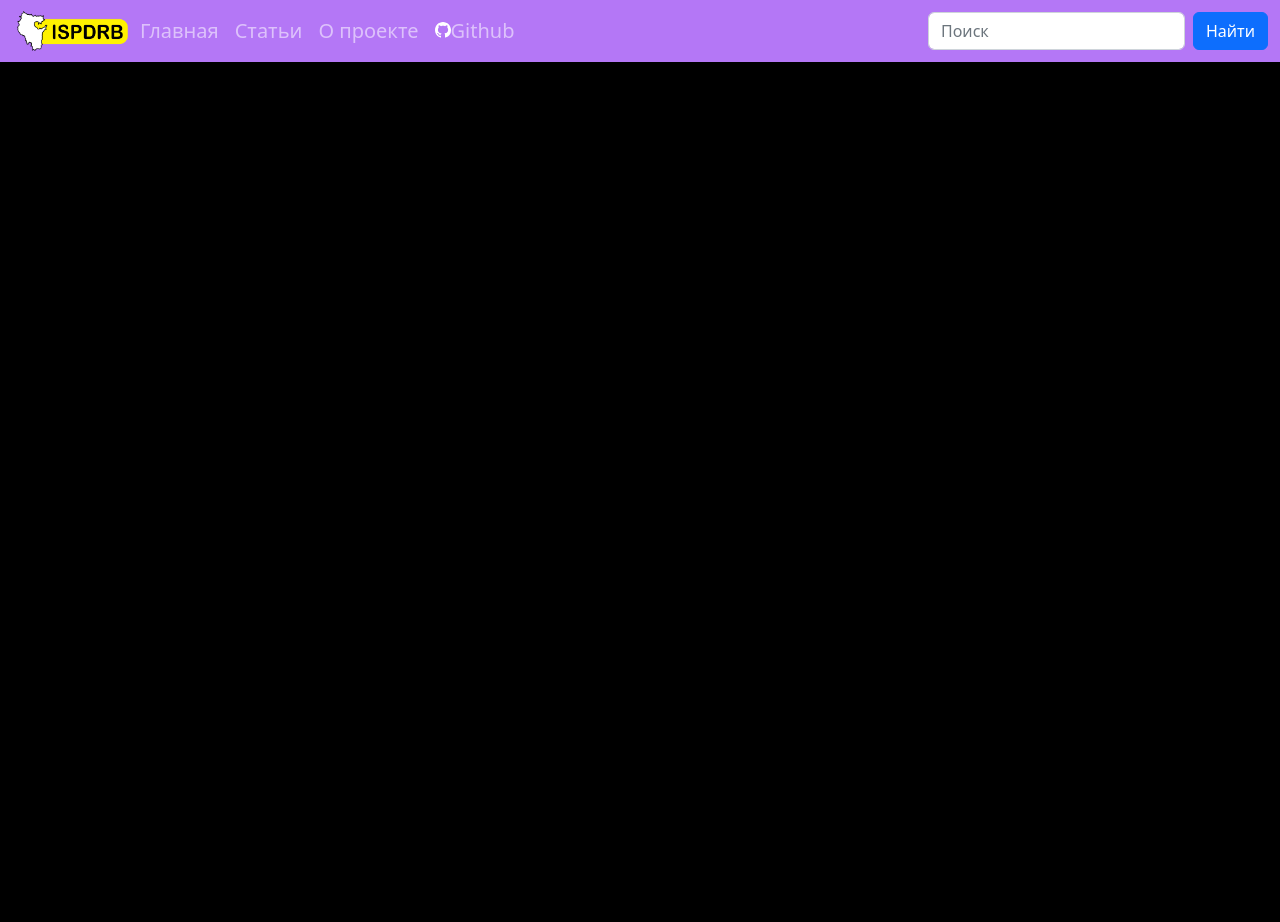
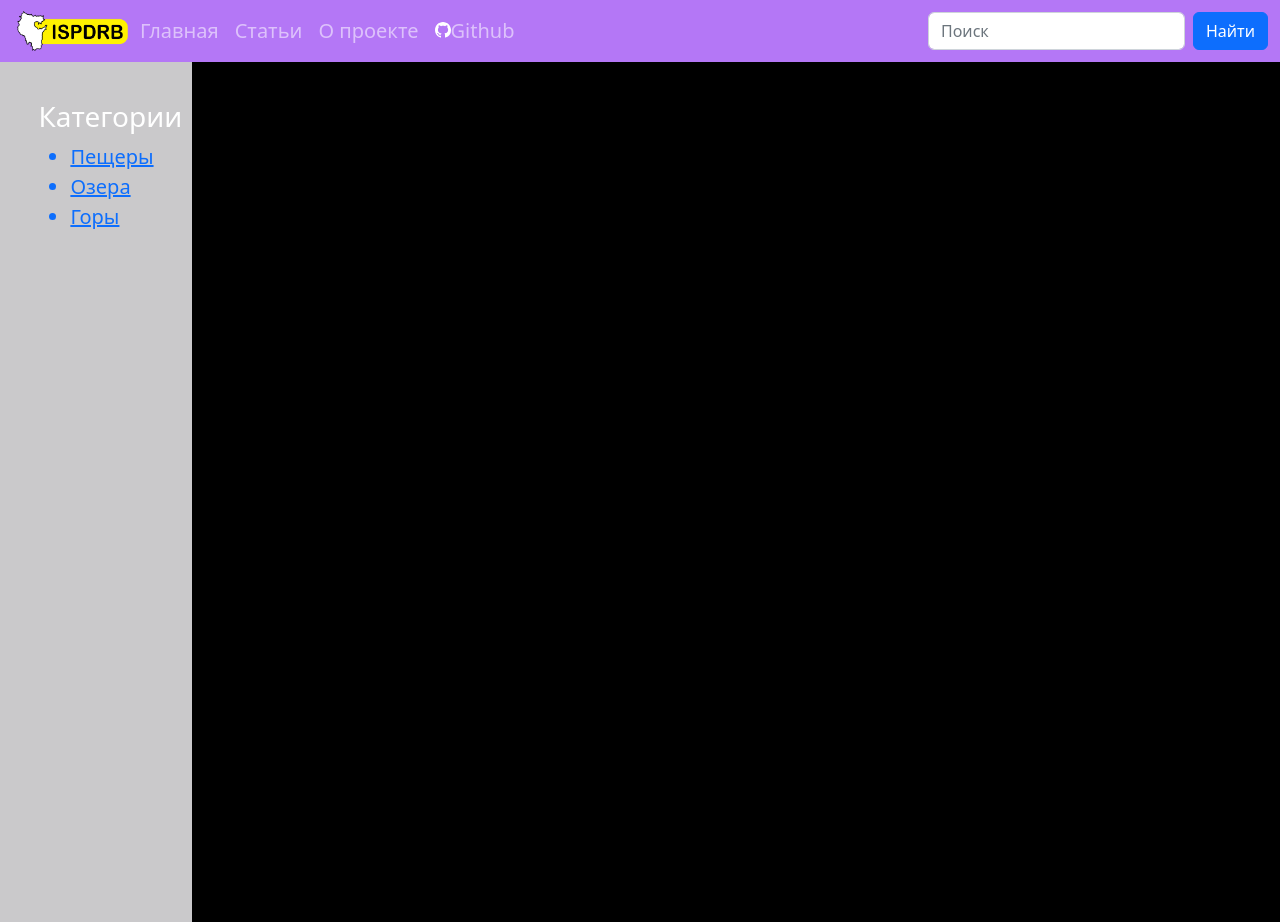
Before and after one commit to EmiMathesi/ISPDRB, a Django app: page /articles/ in a window 1280 px wide. Run offline with Django 4.2, Linux system fonts and the light colour scheme.

Commit message:
Update articles.html

```diff
--- a/ISPDRB/main/static/main/css/main.css
+++ b/ISPDRB/main/static/main/css/main.css
@@ -17,6 +17,22 @@
   position: fixed;
   width: 100%;
   height: 100%;
+}
+
+#articles-category{
+    position: fixed;
+    float: left;
+    background: #cac9cb;
+    width: 15%;
+    height: 100%;
+    padding-top: 3%;
+    padding-left: 3%;
+}
+
+#articles-main{
+    background: red;
+    width: 85%;
+    float: left;
 }
 
 .about-block{
--- a/ISPDRB/main/templates/main/articles.html
+++ b/ISPDRB/main/templates/main/articles.html
@@ -1,4 +1,16 @@
 {% extends 'main/base.html' %}
 
-{% block budy %}
-{% endblock%}
+{% block body  %}
+<div id="articles-category">
+    <h3>Категории</h3>
+    <ul>
+        <a href=""><li>Пещеры</li></a>
+        <a href=""><li>Озера</li></a>
+        <a href=""><li>Горы</li></a>
+    </ul>
+</div>
+
+<div id="articles-main">
+
+</div>
+{% endblock  %}
```
